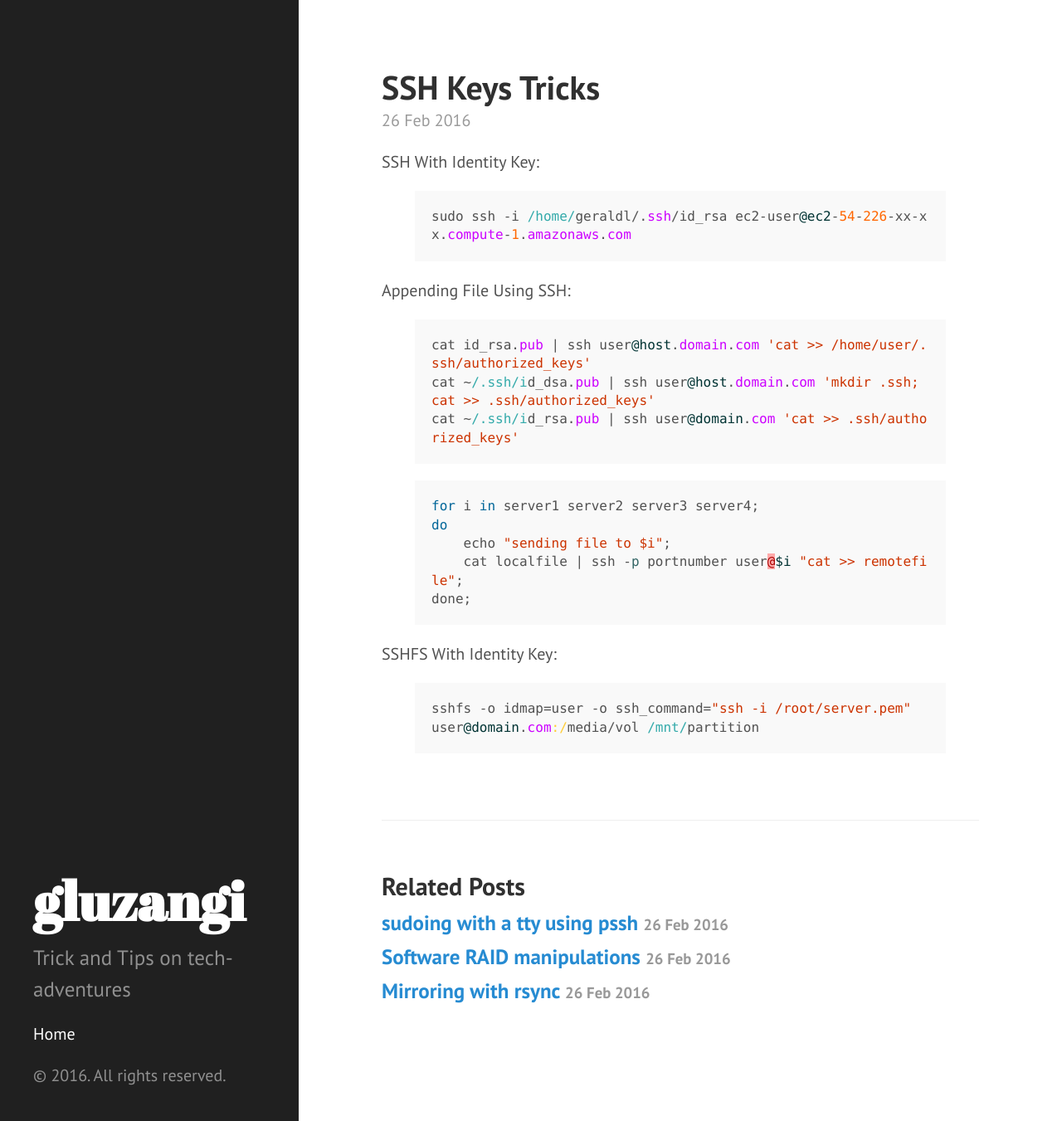
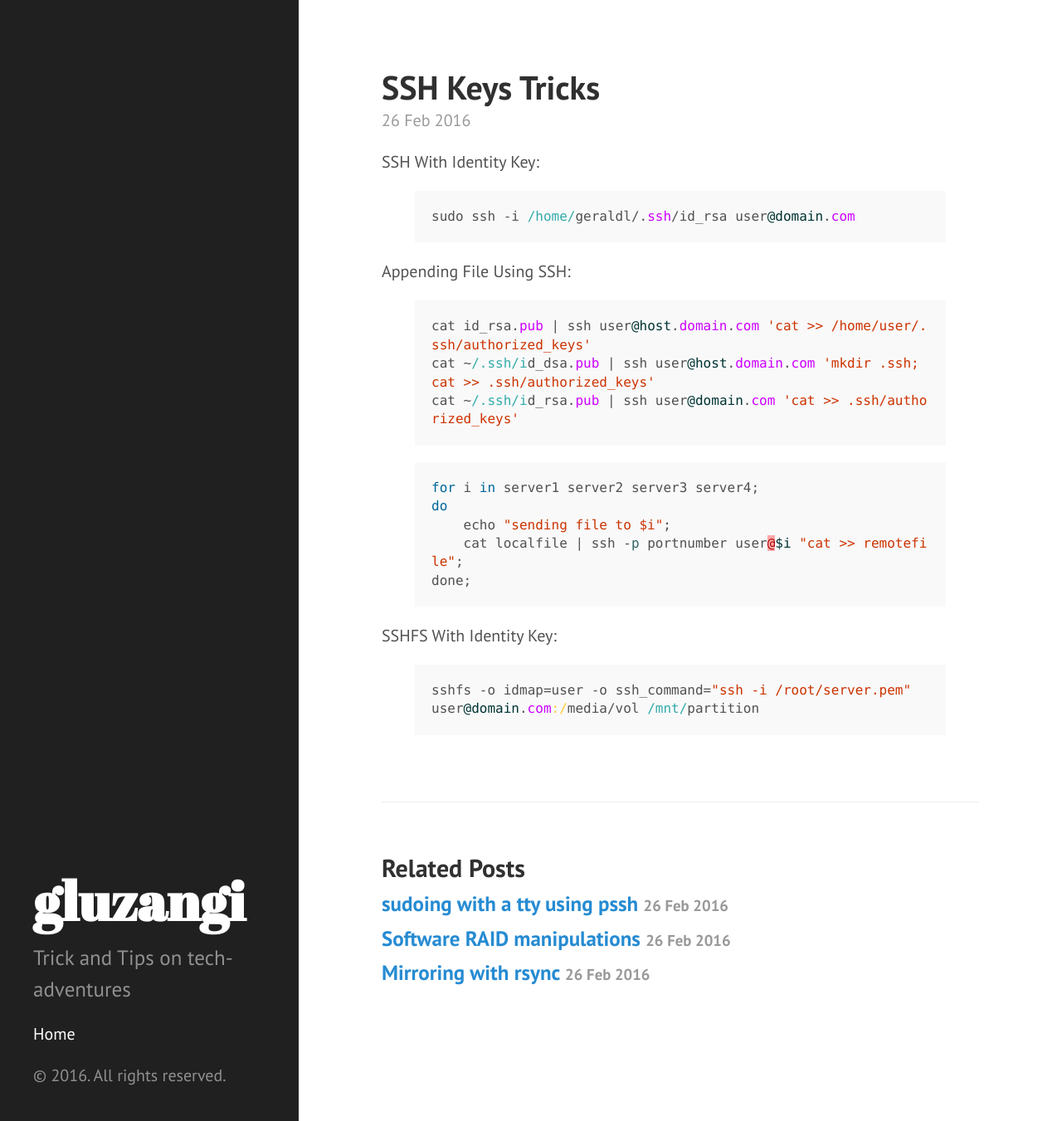
Before and after one commit to gluzangi/gluzangi.github.io, a Jekyll site: the page built from _posts/2016-02-26-ssh-keys-tricks.markdown, in a window 1280 px wide and 1351 px high. Shown: the whole window at 83% size. Built offline with Jekyll 4.4.1, drawn with Linux system fonts in a browser that asks for light colours.

Commit message:
Post update: SSH Keys Tricks

```diff
--- a/_posts/2016-02-26-ssh-keys-tricks.markdown
+++ b/_posts/2016-02-26-ssh-keys-tricks.markdown
@@ -6,7 +6,7 @@ layout: post
 SSH With Identity Key:
 
 {% highlight ruby %}
-sudo ssh -i /home/geraldl/.ssh/id_rsa ec2-user@ec2-54-226-xx-xx.compute-1.amazonaws.com
+sudo ssh -i /home/geraldl/.ssh/id_rsa user@domain.com
 {% endhighlight %}
 
 Appending File Using SSH:
```
